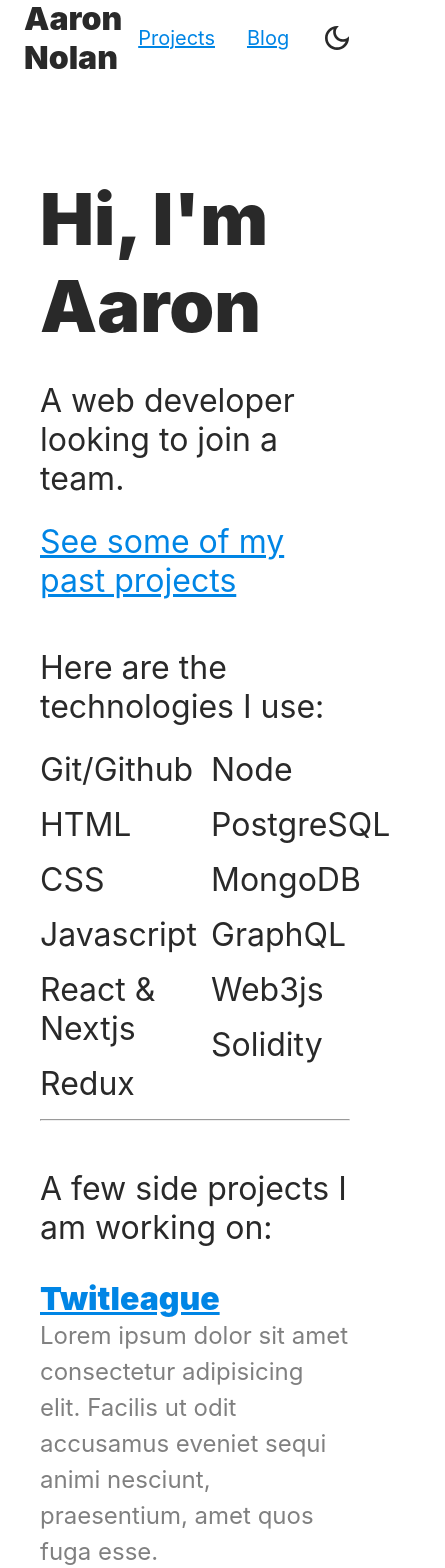
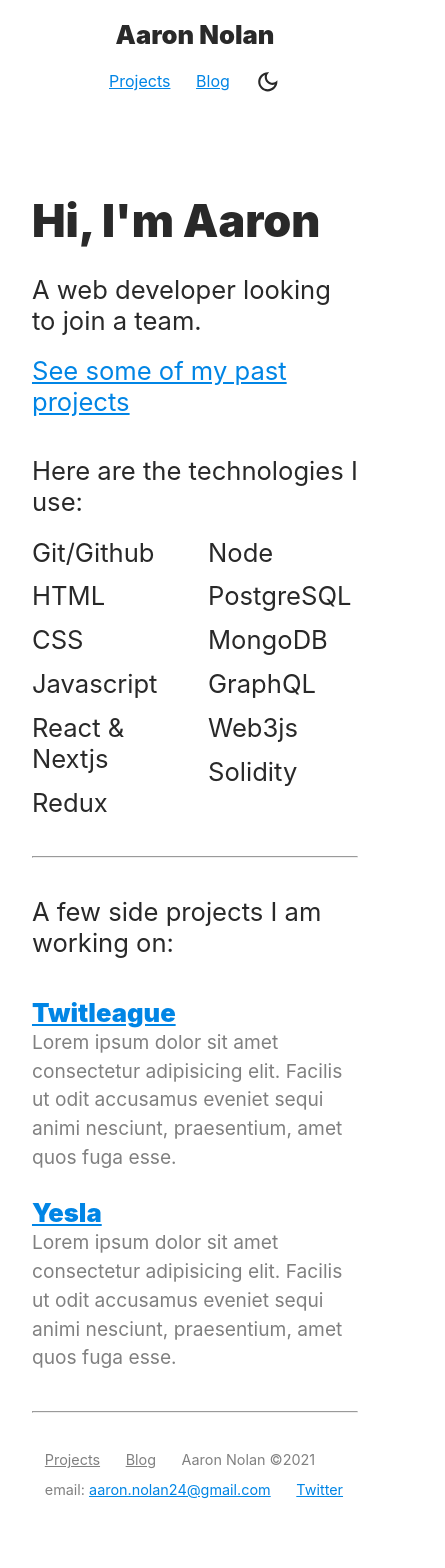
Before and after one commit to anolan23/Portfolio, a Next.js app: page / in a window 390 px wide. Shown: the top 1568 px of the page, 445 px wide, since content can reach past the window. Built offline with nearby package versions, Linux system fonts and the light colour scheme.

Commit message:
make responsive

```diff
--- a/sass/Footer.module.scss
+++ b/sass/Footer.module.scss
@@ -1,6 +1,6 @@
 .footer {
   max-width: 960px;
-  margin: 0 auto;
+  margin: 4.8rem auto;
   display: flex;
   justify-content: space-between;
   align-items: center;
@@ -9,7 +9,7 @@
   color: var(--color-text-secondary);
 
   &__nav {
-    margin: 1.6rem;
+    margin: 0 1.6rem;
     &__list {
       display: flex;
       list-style: none;
--- a/sass/Navbar.module.scss
+++ b/sass/Navbar.module.scss
@@ -6,6 +6,12 @@
   height: 75px;
   max-width: 900px;
   user-select: none;
+  @media only screen and (max-width: 450px) {
+    margin-top: 2.4rem;
+    flex-direction: column;
+    justify-content: space-between;
+    transition: 0.5s;
+  }
   &__logo {
     &,
     &:link,
--- a/sass/base/_base.scss
+++ b/sass/base/_base.scss
@@ -20,6 +20,10 @@
 
 html {
   font-size: 62.5%; //1rem = 10px
+
+  @media only screen and (max-width: 600px) {
+    font-size: 50%;
+  }
 }
 
 body {
--- a/sass/pages/Home.module.scss
+++ b/sass/pages/Home.module.scss
@@ -9,6 +9,9 @@
       font-weight: 900;
       user-select: none;
       margin-bottom: 3.2rem;
+      @media only screen and (max-width: 450px) {
+        font-size: 5.6rem;
+      }
     }
 
     &__text {
@@ -19,7 +22,7 @@
         margin: 4.8rem 0 2.4rem 0;
       }
       &--sides {
-        margin: 4.8rem 0 2.4rem 0;
+        margin: 4.8rem 0;
       }
     }
 
@@ -38,7 +41,7 @@
     &__projects {
       display: grid;
       row-gap: 3.2rem;
-      margin: 3.2rem 0;
+      margin: 4.8rem 0;
       &__project {
         &__title {
           font-weight: 900;
@@ -54,6 +57,6 @@
   }
 
   &__hr {
-    margin: 1.6rem 0;
+    margin: 4.8rem 0;
   }
 }
```
